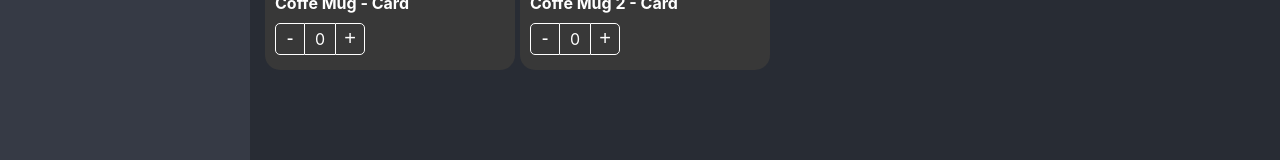
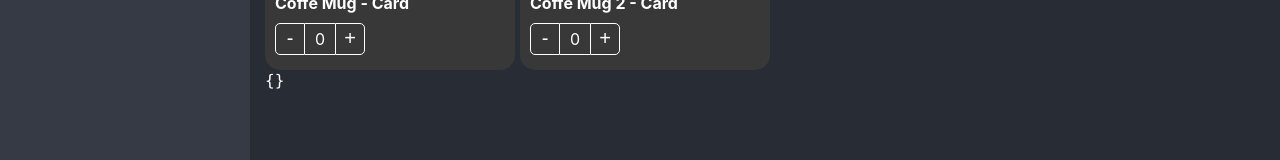
Before and after one commit to cdgutierrez456/react-app-optimization, a React (Create React App) app: page /users in a window 1280 px wide. Shown: the part 358-518 px from the top of the page. Built offline with nearby package versions, Linux system fonts and the light colour scheme.

Commit message:
Agregando logica para insercion y eliminacion de elementos al shopping cart

```diff
--- a/src/02-component-patterns/pages/ShoppingPage.tsx
+++ b/src/02-component-patterns/pages/ShoppingPage.tsx
@@ -29,7 +29,22 @@
   }>({})
 
   const onProductCountChange = ({ count, product }: { count: number, product: Product }) => {
-    console.log('Product count');
+    setShoppingCart(oldShoppingCart => {
+
+      if (count === 0) {
+        const { [product.id]: toDelete, ...rest } = oldShoppingCart
+
+        return rest;
+      }
+
+      return {
+        ...oldShoppingCart,
+        [product.id]: {
+          ...product,
+          count
+        }
+      }
+    })
   }
 
   return (
@@ -65,6 +80,11 @@
           <ProductButtons className='custom-buttons' />
         </ProductCard>
       </div>
+      <div>
+        <code>
+          { JSON.stringify(shoppingCart, null, 5) }
+        </code>
+      </div>
     </div>
   )
 }
```
